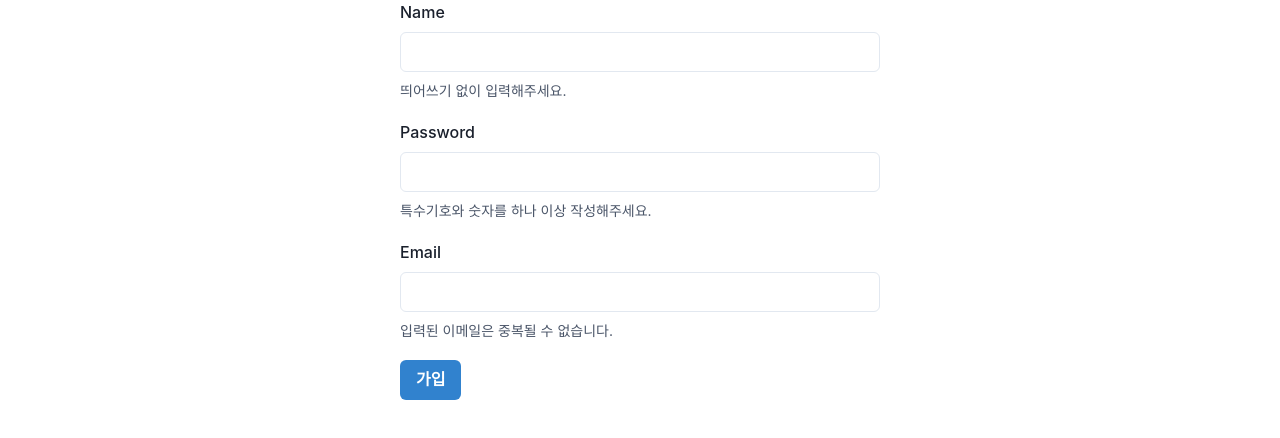
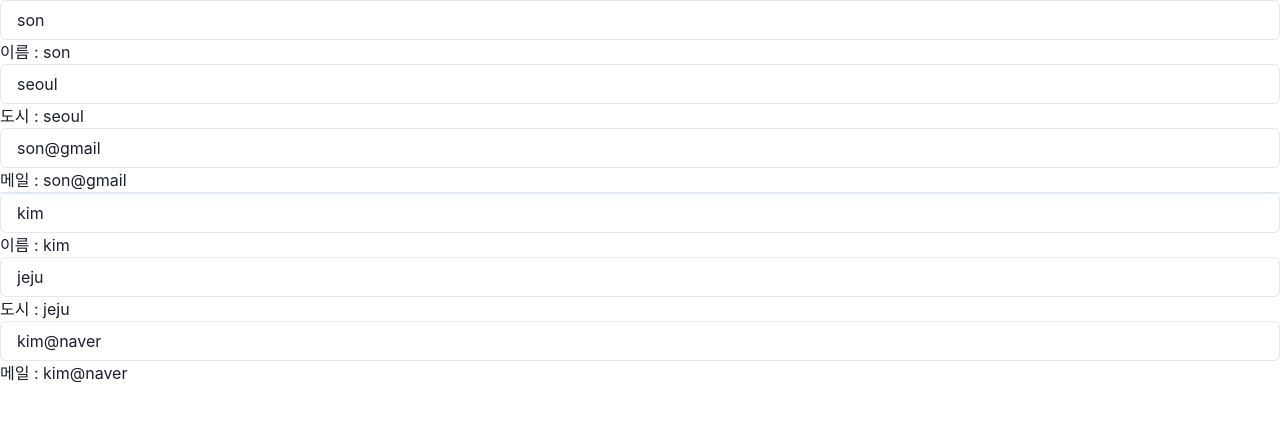
Before and after one commit to jeon602/React103123, a React (Create React App) app: page / in a window 1280 px wide. Shown: the top 438 px of the page. Built offline with nearby package versions, Linux system fonts and the light colour scheme.

Commit message:
state 가 바뀌면 component가 다시 그려짐(re-render) 상태를 변경할 때 set 메소드 사용해야함

```diff
--- a/src/App.js
+++ b/src/App.js
@@ -1,83 +1,78 @@
 import React, { useState } from "react";
-import {
-  Box,
-  Button,
-  Center,
-  FormControl,
-  FormHelperText,
-  FormLabel,
-  Input,
-} from "@chakra-ui/react";
+import { Box, Input, Text } from "@chakra-ui/react";
+import { useImmer } from "use-immer";
 
 function App(props) {
-  const [name, setName] = useState("");
-  const [password, setPassword] = useState("");
-  const [email, setEmail] = useState("");
-  const [submitting, setSubmitting] = useState(false);
+  const [person1, setPerson1] = useState({
+    name: "son",
+    city: "seoul",
+    email: "son@gmail",
+  });
 
-  function handleNameInput(e) {
-    setName(e.target.value);
-  }
-  function handlePasswordInput(e) {
-    setPassword(e.target.value);
+  const [person2, updatePerson2] = useImmer({
+    name: "kim",
+    city: "jeju",
+    email: "kim@naver",
+  });
+
+  function handleNameChange1(e) {
+    const copyPerson1 = { ...person1 };
+
+    copyPerson1.name = e.target.value;
+    setPerson1(copyPerson1);
   }
 
-  function handleEmailInput(e) {
-    setEmail(e.target.value);
+  function handleCityChange1(e) {
+    setPerson1({ ...person1, city: e.target.value });
   }
 
-  function handleSubmit() {
-    setSubmitting(true);
-    /*
-    axios
-      .post("/adduser", {
-        name,
-        email,
-        password,
-      })
-      .then((response) => console.log("성공할 때 해야하는일"))
-      .catch((error) => console.log("실패할 때 해야하는 일"))
-      .finally(() => console.log("꼭 해야하는 일"));
+  function handleEmailChange1(e) {
+    setPerson1({ ...person1, email: e.target.value });
+  }
 
-     */
+  function handleNameChange2(e) {
+    updatePerson2((draft) => {
+      draft.name = e.target.value;
+    });
+  }
+
+  function handleCityChange2(e) {
+    updatePerson2((draft) => {
+      draft.city = e.target.value;
+    });
+  }
+
+  function handleEmailChange2(e) {
+    updatePerson2((draft) => {
+      draft.email = e.target.value;
+    });
   }
 
   return (
-    <Center>
-      <Box w={"480px"}>
-        <FormControl mb={5}>
-          <FormLabel>Name</FormLabel>
-          <Input type="text" value={name} onChange={handleNameInput} />
-          <FormHelperText>띄어쓰기 없이 입력해주세요.</FormHelperText>
-        </FormControl>
+    <div>
+      <Box>
+        <Input value={person1.name} onChange={handleNameChange1} />
+        <Text>이름 : {person1.name}</Text>
 
-        <FormControl mb={5}>
-          <FormLabel>Password</FormLabel>
-          <Input
-            type="password"
-            value={password}
-            onChange={handlePasswordInput}
-          />
-          <FormHelperText>
-            특수기호와 숫자를 하나 이상 작성해주세요.
-          </FormHelperText>
-        </FormControl>
+        <Input value={person1.city} onChange={handleCityChange1} />
+        <Text>도시 : {person1.city}</Text>
 
-        <FormControl mb={5}>
-          <FormLabel>Email</FormLabel>
-          <Input type="email" value={email} onChange={handleEmailInput} />
-          <FormHelperText>입력된 이메일은 중복될 수 없습니다.</FormHelperText>
-        </FormControl>
+        <Input value={person1.email} onChange={handleEmailChange1} />
+        <Text>메일 : {person1.email}</Text>
+      </Box>
 
-        <Button
-          onClick={handleSubmit}
-          colorScheme="blue"
-          isLoading={submitting}
-        >
-          가입
-        </Button>
+      <hr />
+
+      {/*Box>(Input+Text)*3*/}
+      <Box>
+        <Input value={person2.name} onChange={handleNameChange2}></Input>
+        <Text>이름 : {person2.name}</Text>
+        <Input value={person2.city} onChange={handleCityChange2}></Input>
+        <Text>도시 : {person2.city}</Text>
+        <Input value={person2.email} onChange={handleEmailChange2}></Input>
+        <Text>메일 : {person2.email}</Text>
       </Box>
-    </Center>
+    </div>
   );
 }
 
```
